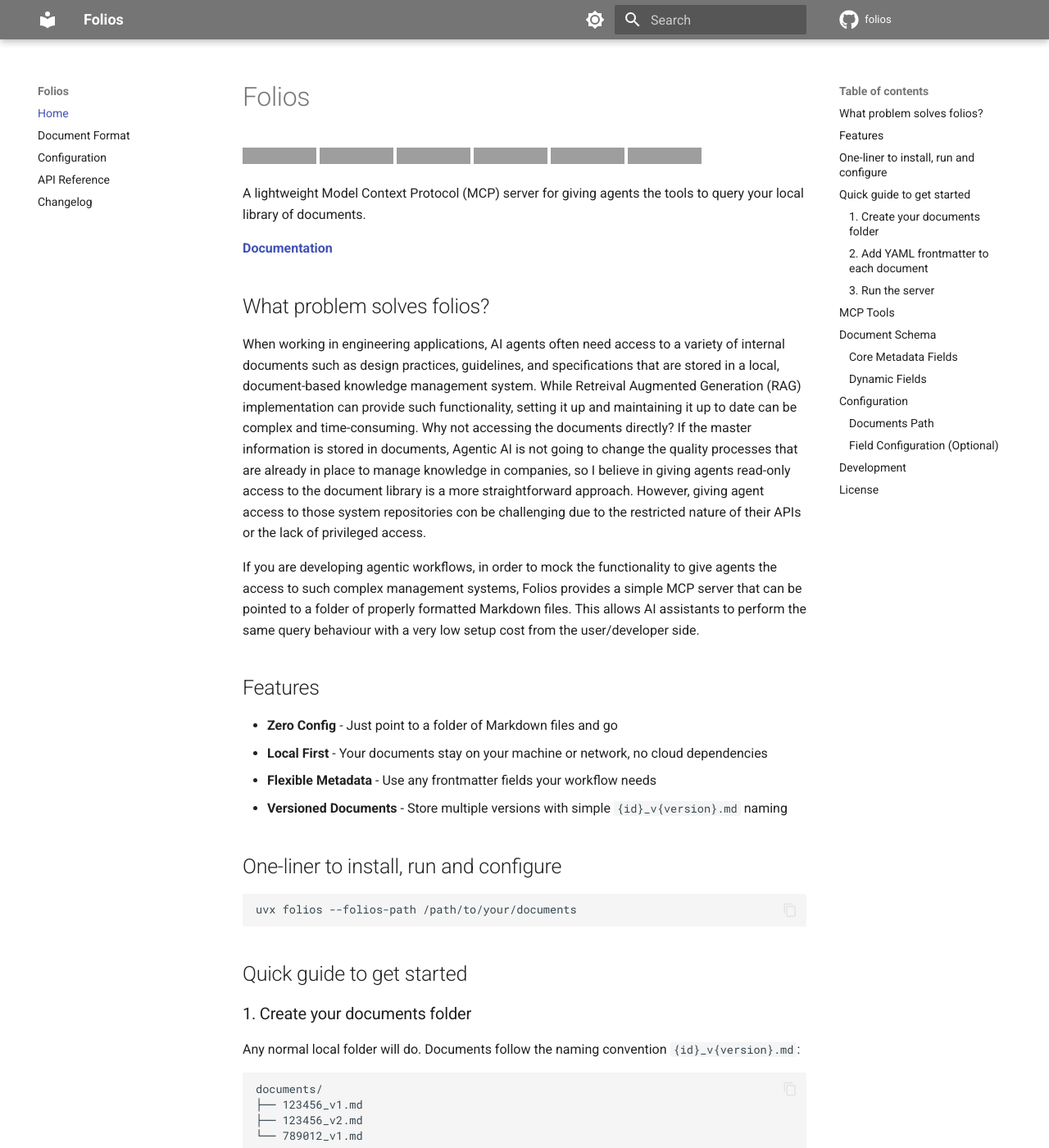
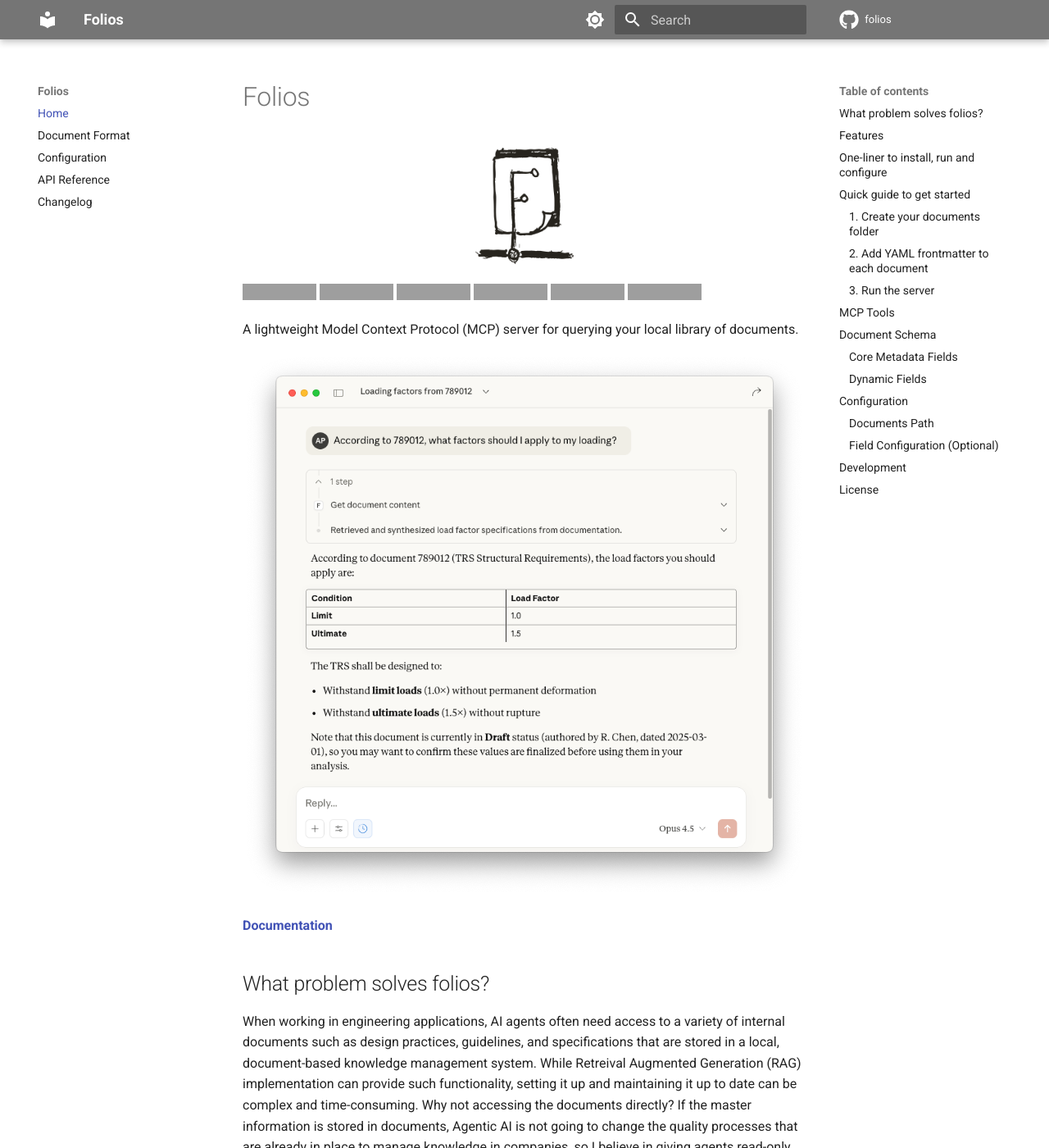
Before and after one commit to alex-pradas/folios, an MkDocs documentation site: the page built from docs/index.md, in a window 1280 px wide and 1400 px high. Shown: the whole window at 82% size. Built offline with MkDocs 1.6.1 and Material for MkDocs 9.7.7, drawn with Linux system fonts in a browser that asks for light colours; comment, search, counter and statistics services are not loaded; some of the changed text lies outside the part shown; grey boxes are pictures that could not be loaded.

Commit message:
v0.5.0: Add images to README and rename --folios-path to --path
- Add logo and example screenshot to README (works on GitHub and docs)
- Rename CLI flag from --folios-path to --path (FOLIOS_PATH env unchanged)
- Update documentation and tests accordingly

````diff
--- a/README.md
+++ b/README.md
@@ -1,4 +1,8 @@
 # Folios
+
+<p align="center">
+  <img src="folio_logo.png" alt="Folios Logo" width="120">
+</p>
 
 [![PyPI version](https://badge.fury.io/py/folios.svg)](https://badge.fury.io/py/folios)
 [![Tests](https://github.com/alex-pradas/folios/actions/workflows/publish.yml/badge.svg)](https://github.com/alex-pradas/folios/actions/workflows/publish.yml)
@@ -7,7 +11,9 @@
 [![License: MIT](https://img.shields.io/badge/License-MIT-yellow.svg)](https://opensource.org/licenses/MIT)
 [![Docs](https://img.shields.io/badge/docs-GitHub%20Pages-blue)](https://alex-pradas.github.io/folios/)
 
-A lightweight Model Context Protocol (MCP) server for giving agents the tools to query your local library of documents.
+A lightweight Model Context Protocol (MCP) server for querying your local library of documents.
+
+![Example](example.png)
 
 **[Documentation](https://alex-pradas.github.io/folios/)**
 
@@ -27,7 +33,7 @@
 ## One-liner to install, run and configure
 
 ```bash
-uvx folios --folios-path /path/to/your/documents
+uvx folios --path /path/to/your/documents
 ```
 
 ## Quick guide to get started
@@ -72,7 +78,7 @@
 you can run folios directly with one terminal command
 
 ```bash
-uvx folios --folios-path /path/to/your/documents
+uvx folios --path /path/to/your/documents
 ```
 
 alternatively, you can add it to your LLM Client MCP configuration:
@@ -82,7 +88,7 @@
   "mcpServers": {
     "folios": {
       "command": "uvx",
-      "args": ["folios", "--folios-path", "/path/to/your/documents"],
+      "args": ["folios", "--path", "/path/to/your/documents"],
       }
     }
   }
@@ -132,7 +138,7 @@
 
 | Option | Description |
 |--------|-------------|
-| `--folios-path` | Path to documents folder (CLI flag) |
+| `--path` | Path to documents folder (CLI flag) |
 | `FOLIOS_PATH` | Path to documents folder (environment variable) |
 
 ### Field Configuration (Optional)
--- a/pyproject.toml
+++ b/pyproject.toml
@@ -1,6 +1,6 @@
 [project]
 name = "folios"
-version = "0.4.1"
+version = "0.5.0"
 description = "MCP server for versioned document retrieval, metadata access, and diff capabilities"
 readme = "README.md"
 requires-python = ">=3.12"
````
Also changed, not shown: CHANGELOG.md (+10 -0 lines), docs/configuration.md (+3 -3 lines), docs/example.png (added), docs/folio_logo.png (added), example.png (added), folio_logo.png (added), 2 other files.
